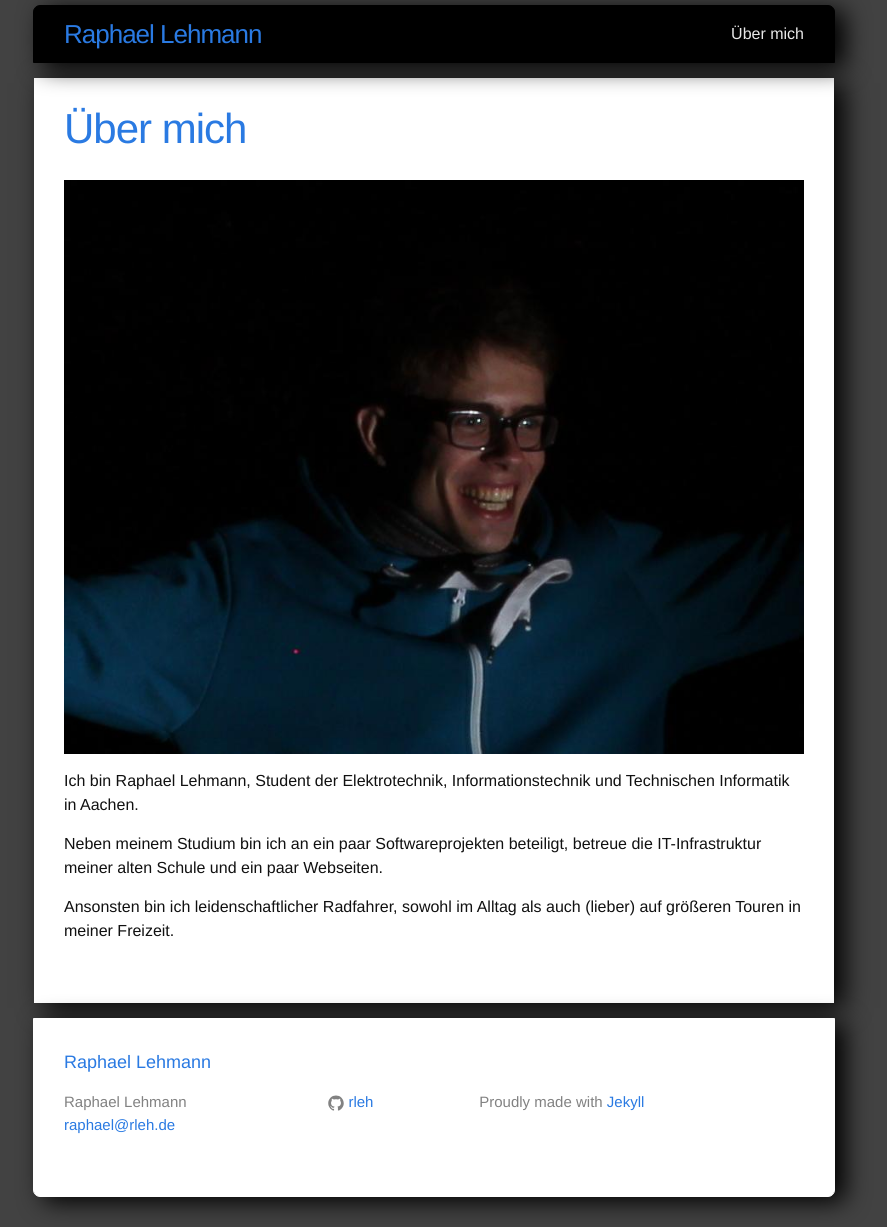
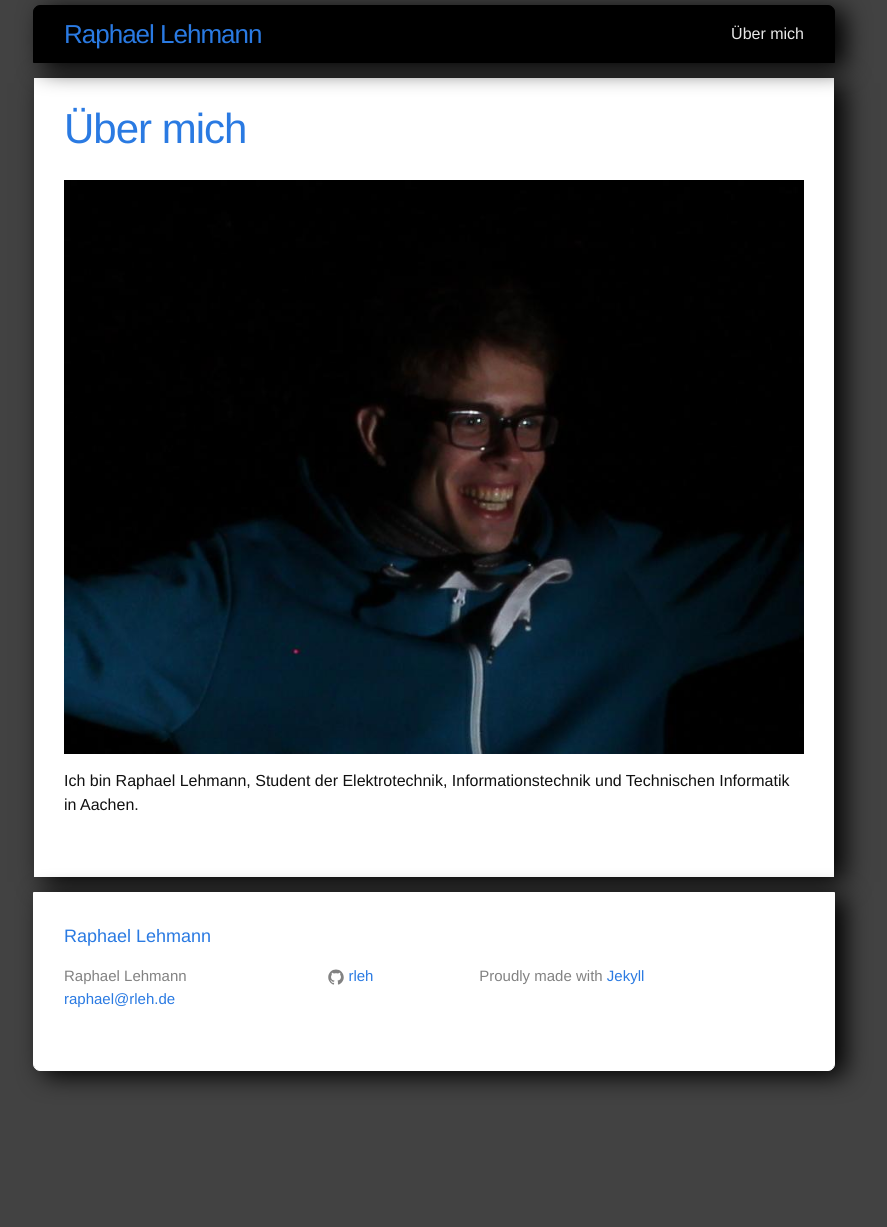
Before and after one commit to rleh/rleh.github.io, a Jekyll site: the page built from about.md, in a window 1280 px wide. Shown: the whole page, without its empty margins (206-1093 px from the left). Built offline with Jekyll 4.4.1, drawn with Linux system fonts in a browser that asks for light colours; Markdown is read by kramdown in place of the engine named in the settings; after the commit the page ends 1101 px from its top, so only the background shows below that.

Commit message:
updated about.md

```diff
--- a/about.md
+++ b/about.md
@@ -7,7 +7,3 @@ permalink: /about/
 ![Raphael Lehmann (Portrait)]({{ site.baseurl }}/assets/images/raphael.jpg)
 
 Ich bin Raphael Lehmann, Student der Elektrotechnik, Informationstechnik und Technischen Informatik in Aachen.
-
-Neben meinem Studium bin ich an ein paar Softwareprojekten beteiligt, betreue die IT-Infrastruktur meiner alten Schule und ein paar Webseiten.
-
-Ansonsten bin ich leidenschaftlicher Radfahrer, sowohl im Alltag als auch (lieber) auf größeren Touren in meiner Freizeit.
```
